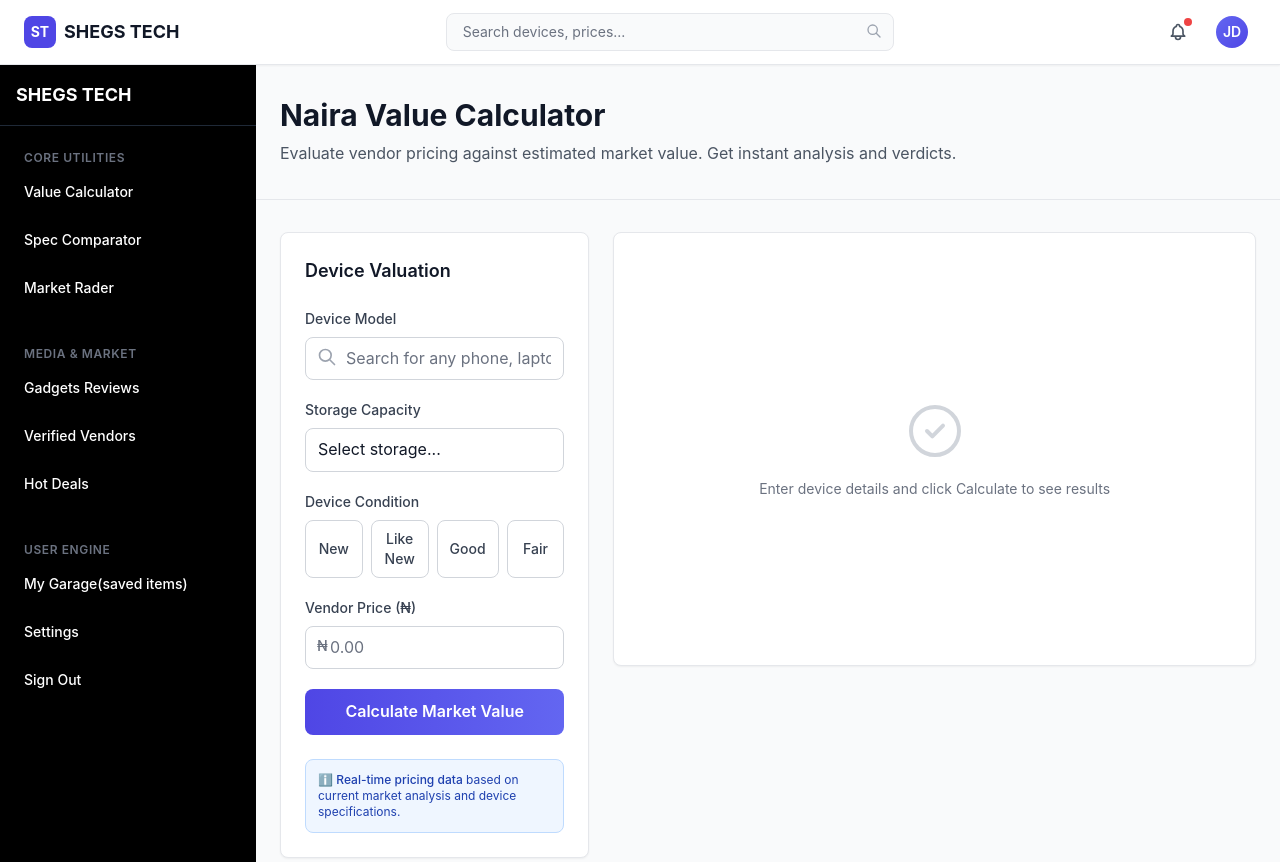
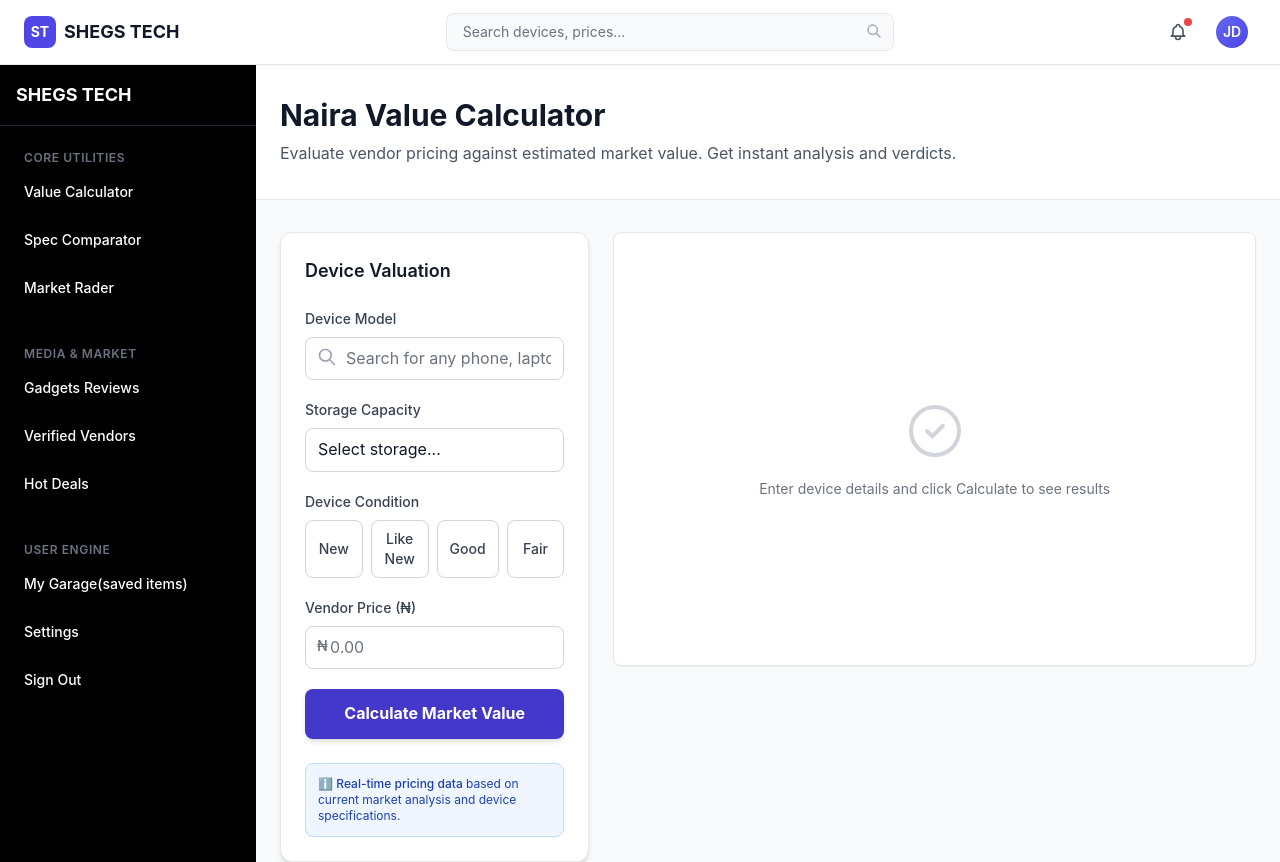
Before and after one commit to akinyemioluwaseun345-lgtm/shegstech-frontend, a Next.js app: page / in a window 1280 px wide. Shown: the top 862 px of the page. Built offline with nearby package versions, Linux system fonts and the light colour scheme.

Commit message:
feat: update CalculatorForm and Home page styles
Updated CalculatorForm button styles and Home page layout background colors

Co-authored-by: akinyemioluwaseun345-lgtm <300666581+akinyemioluwaseun345-lgtm@users.noreply.github.com>

```diff
--- a/components/CalculatorForm.tsx
+++ b/components/CalculatorForm.tsx
@@ -48,7 +48,7 @@ export const CalculatorForm: React.FC<CalculatorFormProps> = ({ onCalculate, loa
   };
 
   return (
-    <div className="bg-white rounded-lg border border-gray-200 p-6 shadow-sm">
+    <div className="bg-white rounded-xl border border-gray-200 p-6 shadow-md">
       <h3 className="text-lg font-semibold text-gray-900 mb-6">Device Valuation</h3>
 
       <form onSubmit={handleSubmit} className="space-y-5">
@@ -147,7 +147,7 @@ export const CalculatorForm: React.FC<CalculatorFormProps> = ({ onCalculate, loa
         <button
           type="submit"
           disabled={loading}
-          className="w-full bg-gradient-to-r from-indigo-600 to-indigo-500 text-white font-semibold py-2.5 px-4 rounded-lg hover:from-indigo-700 hover:to-indigo-600 disabled:opacity-50 disabled:cursor-not-allowed transition-smooth mt-6"
+          className="w-full bg-indigo-700 text-white font-bold py-3 px-4 rounded-lg hover:bg-indigo-800 disabled:opacity-50 disabled:cursor-not-allowed transition-all duration-200 mt-6 shadow-md hover:shadow-lg hover:-translate-y-0.5"
         >
           {loading ? (
             <div className="flex items-center justify-center gap-2">
--- a/pages/index.tsx
+++ b/pages/index.tsx
@@ -74,7 +74,7 @@ export default function Home() {
 
       <DashboardLayout>
         {/* Page Header */}
-        <div className="px-4 md:px-6 py-8 border-b border-gray-200">
+        <div className="px-4 md:px-6 py-8 border-b border-gray-200 bg-white">
           <h1 className="text-3xl font-bold text-gray-900 mb-2">Naira Value Calculator</h1>
           <p className="text-gray-600">
             Evaluate vendor pricing against estimated market value. Get instant analysis and verdicts.
@@ -82,7 +82,7 @@ export default function Home() {
         </div>
 
         {/* Main Content */}
-        <div className="px-4 md:px-6 py-8">
+        <div className="px-4 md:px-6 py-8 bg-gray-50">
           {/* Desktop: 3-column layout (1-2 split) */}
           <div className="grid grid-cols-1 lg:grid-cols-3 gap-6 mb-8">
             {/* Left Column: Calculator Form */}
```
